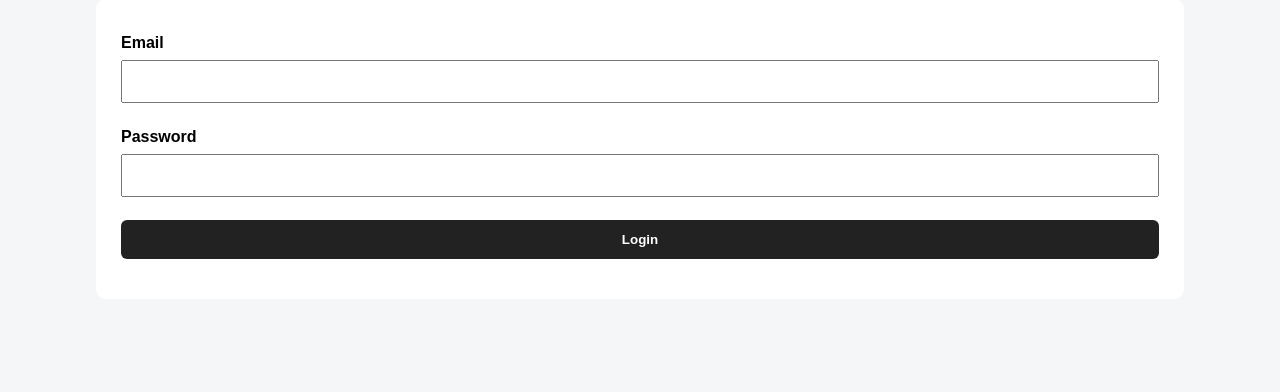
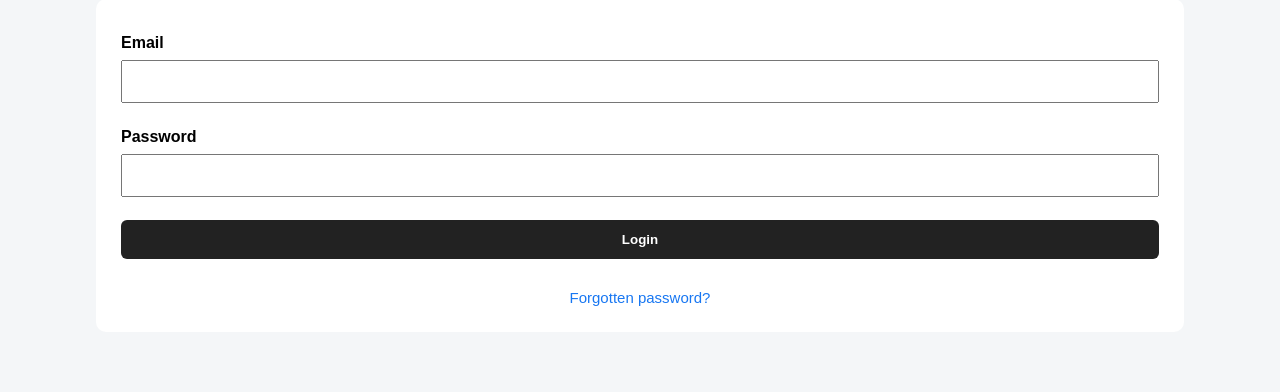
Before and after one commit to lhakpa22/Personal-Finance-management-System, a Flask app: page /login in a window 1280 px wide. Shown: the part 161-553 px from the top of the page. Run offline with Flask 3, Linux system fonts and the light colour scheme.

Commit message:
update
 "Added forgot password feature"

```diff
--- a/app.py
+++ b/app.py
@@ -76,6 +76,32 @@ def login():
             flash("Invalid email or password.", "danger")
 
     return render_template("login.html")
+
+
+# Route for forgotten password reset
+@app.route("/forgot_password", methods=["GET", "POST"])
+def forgot_password():
+    if request.method == "POST":
+        username = request.form.get("username")
+        email = request.form.get("email")
+        new_password = request.form.get("new_password")
+
+        # Find user by username and email
+        user = User.query.filter_by(username=username, email=email).first()
+
+        if not user:
+            flash("No account found with those details.", "danger")
+            return redirect(url_for("forgot_password"))
+
+        # Hash and update new password
+        user.password_hash = generate_password_hash(new_password)
+
+        db.session.commit()
+
+        flash("Password reset successful. Please log in.", "success")
+        return redirect(url_for("login"))
+
+    return render_template("forgot_password.html")
 
 
 @app.route("/logout")
--- a/static/css/style.css
+++ b/static/css/style.css
@@ -20,7 +20,7 @@ nav {
 nav h2 {
     margin: 0;
     white-space: nowrap;
-    font-size: 28px;
+    font-size: 28px; ;
 }
 
 .nav-links {
@@ -286,3 +286,19 @@ th, td {
         font-size: 14px;
     }
 }
+
+.forgot-password {
+    text-align: center;
+    margin-top: 15px;
+}
+
+.forgot-password a {
+    color: #1877f2;
+    text-decoration: none;
+    font-weight: 500;
+    font-size: 15px;
+}
+
+.forgot-password a:hover {
+    text-decoration: underline;
+}
--- a/templates/login.html
+++ b/templates/login.html
@@ -10,5 +10,11 @@
     <input type="password" name="password" required>
 
     <button type="submit">Login</button>
+    <div class="forgot-password">
+        <a href="{{ url_for('forgot_password') }}">
+            Forgotten password?
+        </a>
+    </div>
+
 </form>
 {% endblock %}
```
Also changed, not shown: templates/forgot_password.html (added, +20 -0 lines).
